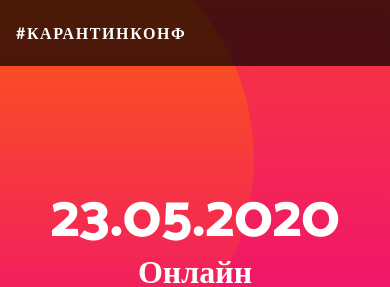
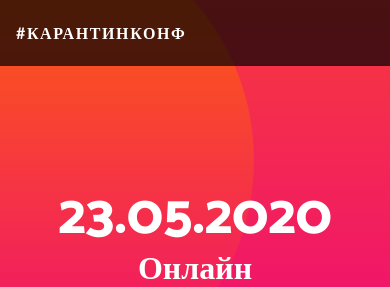
Before and after one commit to online-conf/online-conf.github.io, a website: page index.html in a window 390 px wide. Shown: the top 287 px of the page. Drawn offline with Linux system fonts and the light colour scheme.

```diff
--- a/index.html
+++ b/index.html
@@ -37,7 +37,7 @@
             }
 
             .date {
-                font-size: 3.7rem;
+                font-size: 3.5rem;
             }
         }
     </style>
```
